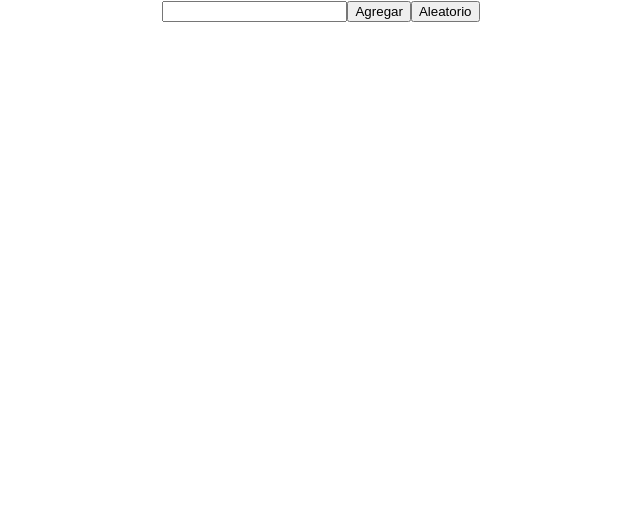
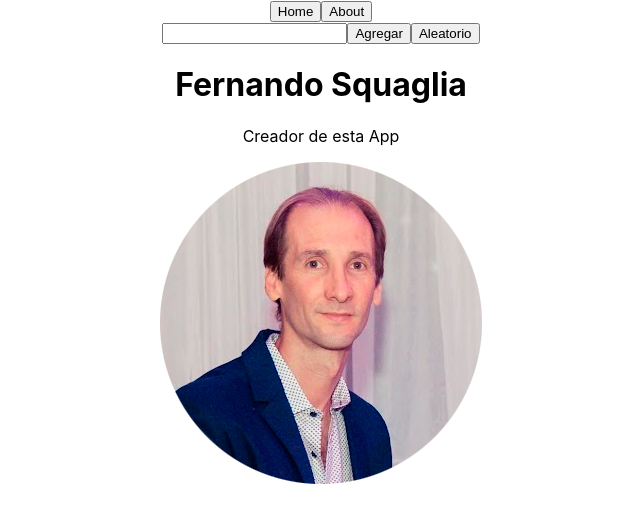
Before and after one commit to fsquaglia/r_and_m, a React (Create React App) app: page /viewAbout in a window 1280 px wide. Shown: the top 522 px of the page, without its empty margins (319-959 px from the left). Built offline with nearby package versions, Linux system fonts and the light colour scheme.

Commit message:
HW09 react router a

```diff
--- a/package.json
+++ b/package.json
@@ -9,6 +9,7 @@
     "axios": "^1.4.0",
     "react": "^18.2.0",
     "react-dom": "^18.2.0",
+    "react-router-dom": "^6.14.2",
     "react-scripts": "5.0.1",
     "web-vitals": "^2.1.4"
   },
--- a/src/App.js
+++ b/src/App.js
@@ -3,6 +3,9 @@ import Nav from './components/Nav.jsx';
 import Cards from './components/Cards.jsx';
 import { useState } from 'react';
 import axios from 'axios';
+import { Routes, Route } from 'react-router-dom';
+import ViewAbout from './components/ViewAbout';
+import Detail from './components/Detail';
 
 
 function App() {
@@ -17,7 +20,7 @@ function App() {
          if (data.name) {
             setCharacters((oldChars) => [...oldChars, data]);
          } else {
-            console.error()
+
             window.alert('¡No hay personajes con este ID!');
          }
       })}
@@ -41,8 +44,14 @@ function App() {
 
    return (
       <div className='App'>
+
          <Nav onSearch={onSearch}/>
-         <Cards characters={characters} onClose={onClose}/>
+
+         <Routes>
+            <Route path="/" element={<Cards characters={characters} onClose={onClose}/>} />
+            <Route path="/viewAbout" element={<ViewAbout/>}/>
+            <Route path="/detail/:id" element={<Detail/>}/>
+         </Routes>
 
       </div>
    );
--- a/src/components/Card.jsx
+++ b/src/components/Card.jsx
@@ -1,3 +1,5 @@
+import { Link } from "react-router-dom";
+
 export default function Card(props) {
    return (
       <div>
--- /dev/null
+++ b/src/components/Detail.jsx
@@ -0,0 +1,10 @@
+import React from "react";
+
+function Detail () {
+
+    return (
+        <div></div>
+    )
+};
+
+export default Detail;
--- a/src/components/Nav.jsx
+++ b/src/components/Nav.jsx
@@ -1,10 +1,20 @@
 import SearchBar from './SearchBar.jsx';
+// import { Link } from 'react-router-dom';
+import { NavLink } from 'react-router-dom';
 
 function Nav(props) {
 
 
     return (
        <div>
+            <NavLink to="/">
+                <button>Home</button>
+            </NavLink>
+
+            <NavLink to="/ViewAbout">
+                <button>About</button>
+            </NavLink>
+
            <SearchBar onSearch={props.onSearch} />
 
        </div>
--- a/src/components/SearchBar.jsx
+++ b/src/components/SearchBar.jsx
@@ -5,7 +5,7 @@ export default function SearchBar(props) {
 
    function handleChange (event) {
       setId (event.target.value)
-      console.log(event.target.value)
+
    };
 
    let funcion = props.onSearch
--- /dev/null
+++ b/src/components/ViewAbout.jsx
@@ -0,0 +1,16 @@
+import React from "react";
+import imgFer01 from "../Assets/fer00.png";
+
+function ViewAbout () {
+
+    return (
+      <div>
+        <h1>Fernando Squaglia</h1>
+        <p>Creador de esta App</p>
+        <p>
+            <img src={imgFer01} alt="Imagen Fer" />
+        </p>
+      </div>
+)};
+
+export default ViewAbout;
--- a/src/index.js
+++ b/src/index.js
@@ -2,8 +2,11 @@ import React from 'react'
 import ReactDOM from 'react-dom'
 import './index.css'
 import App from './App'
+import { BrowserRouter } from 'react-router-dom'
 
 ReactDOM.render(
-  <App />,
+  <BrowserRouter>
+    <App />
+  </BrowserRouter>,
   document.getElementById('root')
 )
```
Also changed, not shown: src/Assets/fer00.png (added), 1 other file (tests, documents, lock files or other folders).
